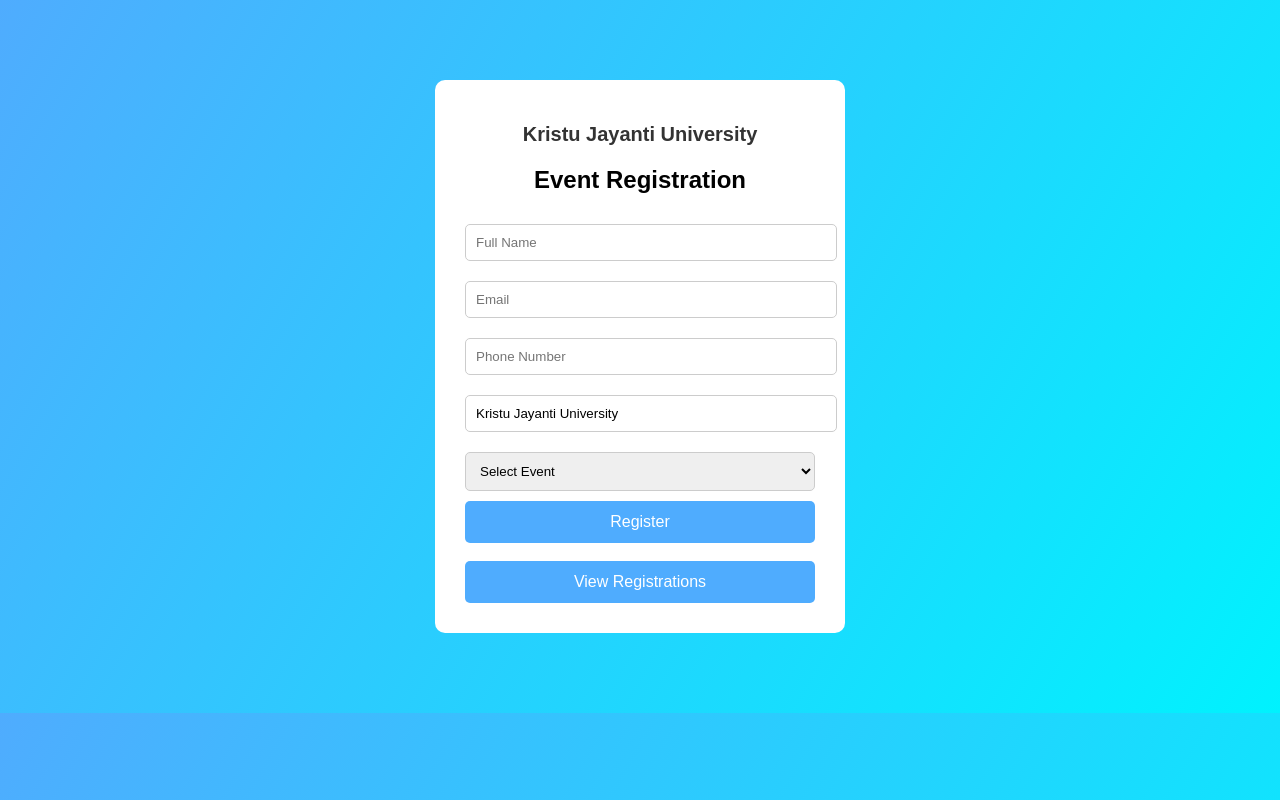
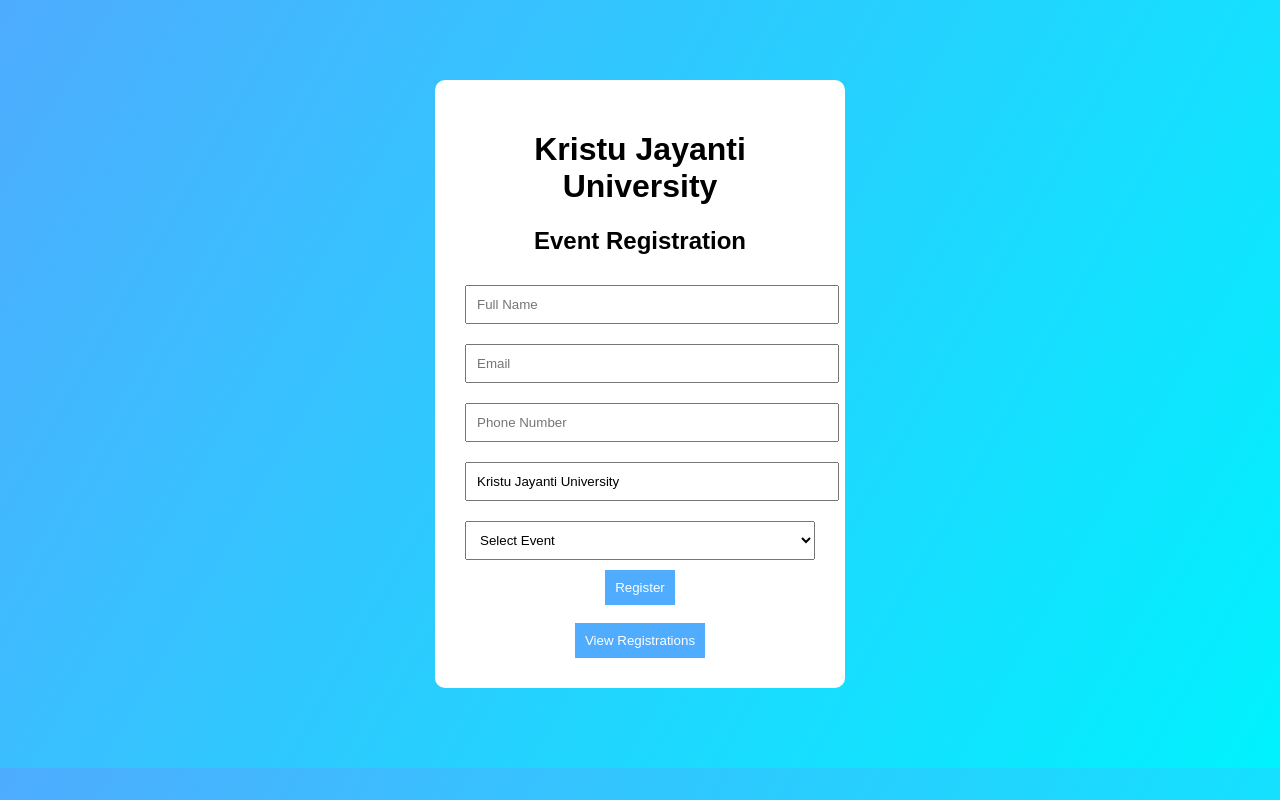
Before and after one commit to ANKITR08/registration, a Flask app: page / in a window 1280 px wide. Run offline with Flask 3, Linux system fonts and the light colour scheme.

Commit message:
Update style.css

```diff
--- a/static/style.css
+++ b/static/style.css
@@ -14,34 +14,16 @@
     text-align: center;
 }
 
-h1 {
-    font-size: 20px;
-    color: #333;
-}
-
-h2 {
-    margin-bottom: 20px;
-}
-
 input, select {
     width: 100%;
     padding: 10px;
     margin: 10px 0;
-    border-radius: 5px;
-    border: 1px solid #ccc;
 }
 
 button {
-    width: 100%;
-    padding: 12px;
+    padding: 10px;
     background: #4facfe;
     color: white;
     border: none;
-    border-radius: 5px;
-    font-size: 16px;
     cursor: pointer;
 }
-
-button:hover {
-    background: #00c6ff;
-}
```
